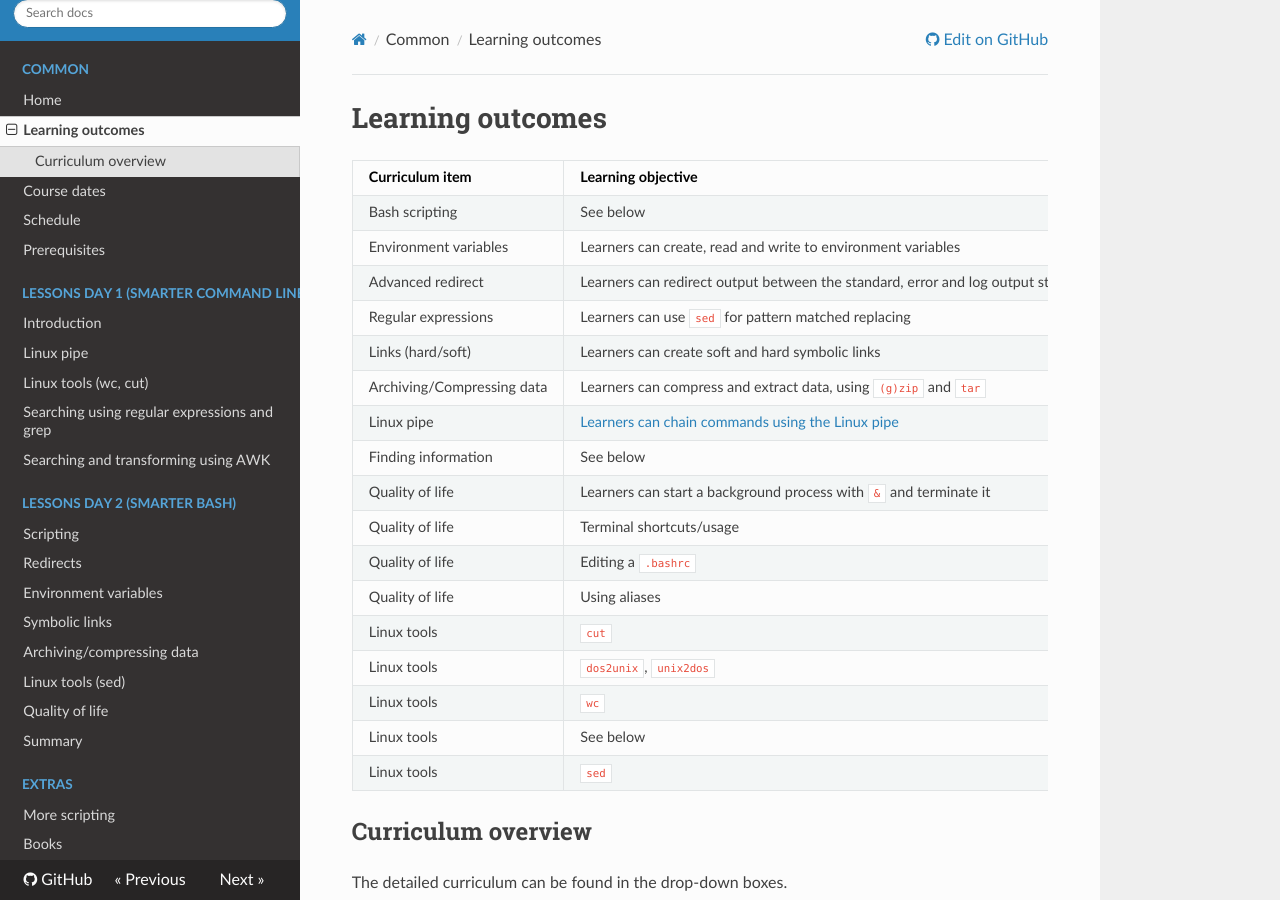
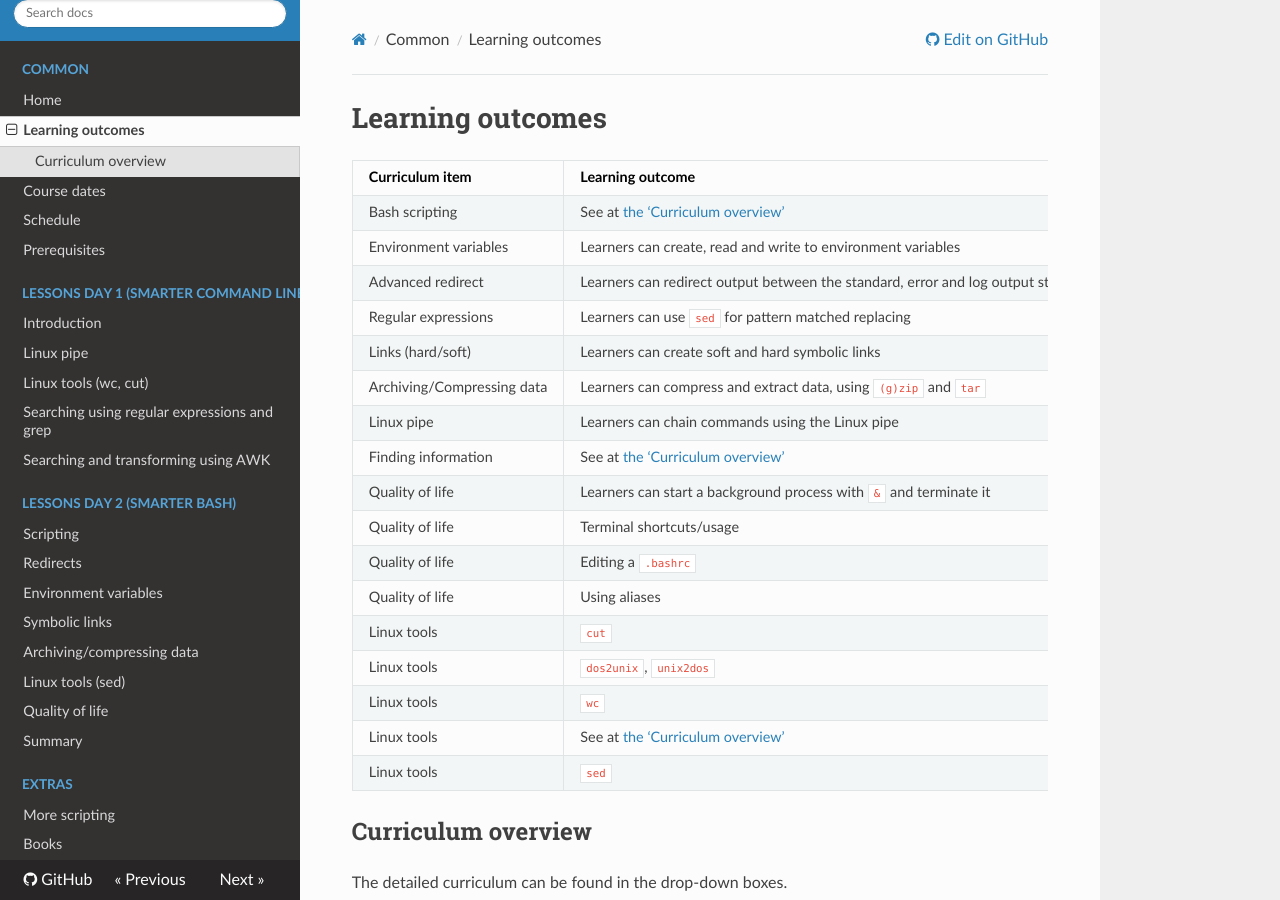
Before and after one commit to UPPMAX/linux-command-line-201, an MkDocs documentation site: the page built from docs/learning_outcomes.md, in a window 1280 px wide and 900 px high. Built offline with MkDocs 1.6.1, drawn with Linux system fonts in a browser that asks for light colours; nearby versions of some CDN libraries.

Commit message:
No need to put teachers next to LOs anymore, as the schedule does this now instead

```diff
--- a/docs/learning_outcomes.md
+++ b/docs/learning_outcomes.md
@@ -2,25 +2,25 @@
 
 <!-- markdownlint-disable MD013 --><!-- Tables cannot be split up over lines, hence will break 80 characters per line -->
 
-Curriculum item                                         |Learning objective                                                                                                    |Teacher
---------------------------------------------------------|-----------------------------------------------------------------------------------------------|-------
-Bash scripting                                          |See below                                                                                       |R
-Environment variables                                   |Learners can create, read and write to environment variables                                                          |B
-Advanced redirect                                       |Learners can redirect output between the standard, error and log output streams                                       |B
-Regular expressions                                     |Learners can use `sed` for pattern matched replacing                                                                  |B
-Links (hard/soft)                                       |Learners can create soft and hard symbolic links                                                                      |B
-Archiving/Compressing data                              |Learners can compress and extract data, using `(g)zip` and `tar`                                                      |B
-Linux pipe                                              |[Learners can chain commands using the Linux pipe](https://github.com/UPPMAX/naiss_intermediate_bash_linux/issues/6)  |B
-Finding information                                     |See below|R
-Quality of life                                         |Learners can start a background process with `&` and terminate it                                                     |B
-Quality of life                                         |Terminal shortcuts/usage                                                                                              |B
-Quality of life                                         |Editing a `.bashrc`                                                                                                   |B
-Quality of life                                         |Using aliases                                                                                                         |B
-Linux tools                                             |`cut`                                                                                                                 |B
-Linux tools                                             |`dos2unix`, `unix2dos`                                                                                                |B
-Linux tools                                             |`wc`                                                                                                                  |B
-Linux tools                                             |See below                                                                                                                |R
-Linux tools                                             |`sed`                                                                                                                 |B
+Curriculum item           |Learning outcome
+--------------------------|-------------------------------------------------------------------------------
+Bash scripting            |See at [the 'Curriculum overview'](#curriculum_overview)
+Environment variables     |Learners can create, read and write to environment variables
+Advanced redirect         |Learners can redirect output between the standard, error and log output streams
+Regular expressions       |Learners can use `sed` for pattern matched replacing
+Links (hard/soft)         |Learners can create soft and hard symbolic links
+Archiving/Compressing data|Learners can compress and extract data, using `(g)zip` and `tar`
+Linux pipe                |Learners can chain commands using the Linux pipe
+Finding information       |See at [the 'Curriculum overview'](#curriculum_overview)
+Quality of life           |Learners can start a background process with `&` and terminate it
+Quality of life           |Terminal shortcuts/usage
+Quality of life           |Editing a `.bashrc`
+Quality of life           |Using aliases
+Linux tools               |`cut`
+Linux tools               |`dos2unix`, `unix2dos`
+Linux tools               |`wc`
+Linux tools               |See at [the 'Curriculum overview'](#curriculum_overview)
+Linux tools               |`sed`
 
 <!-- markdownlint-enable MD013 -->
 
```
